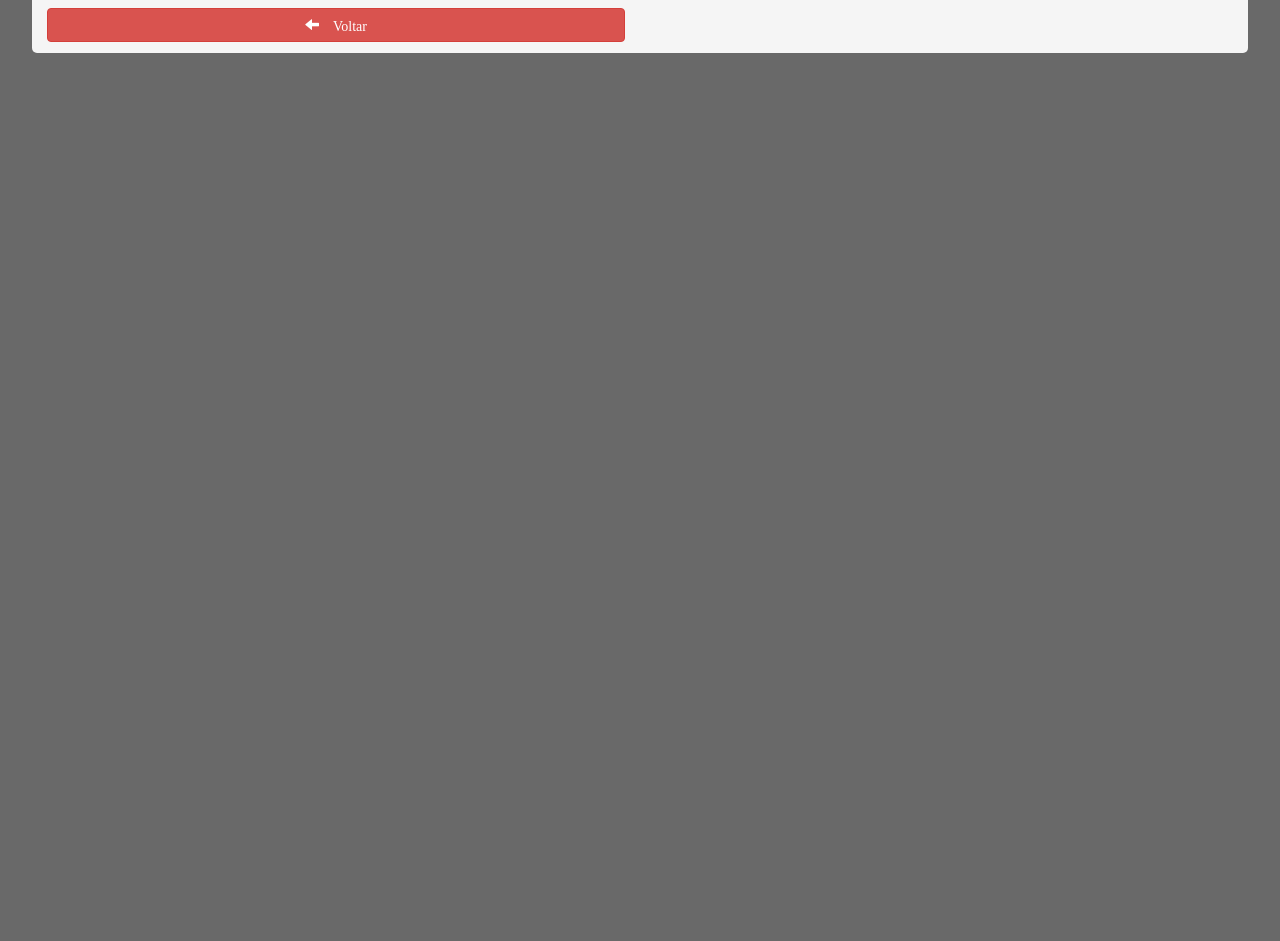
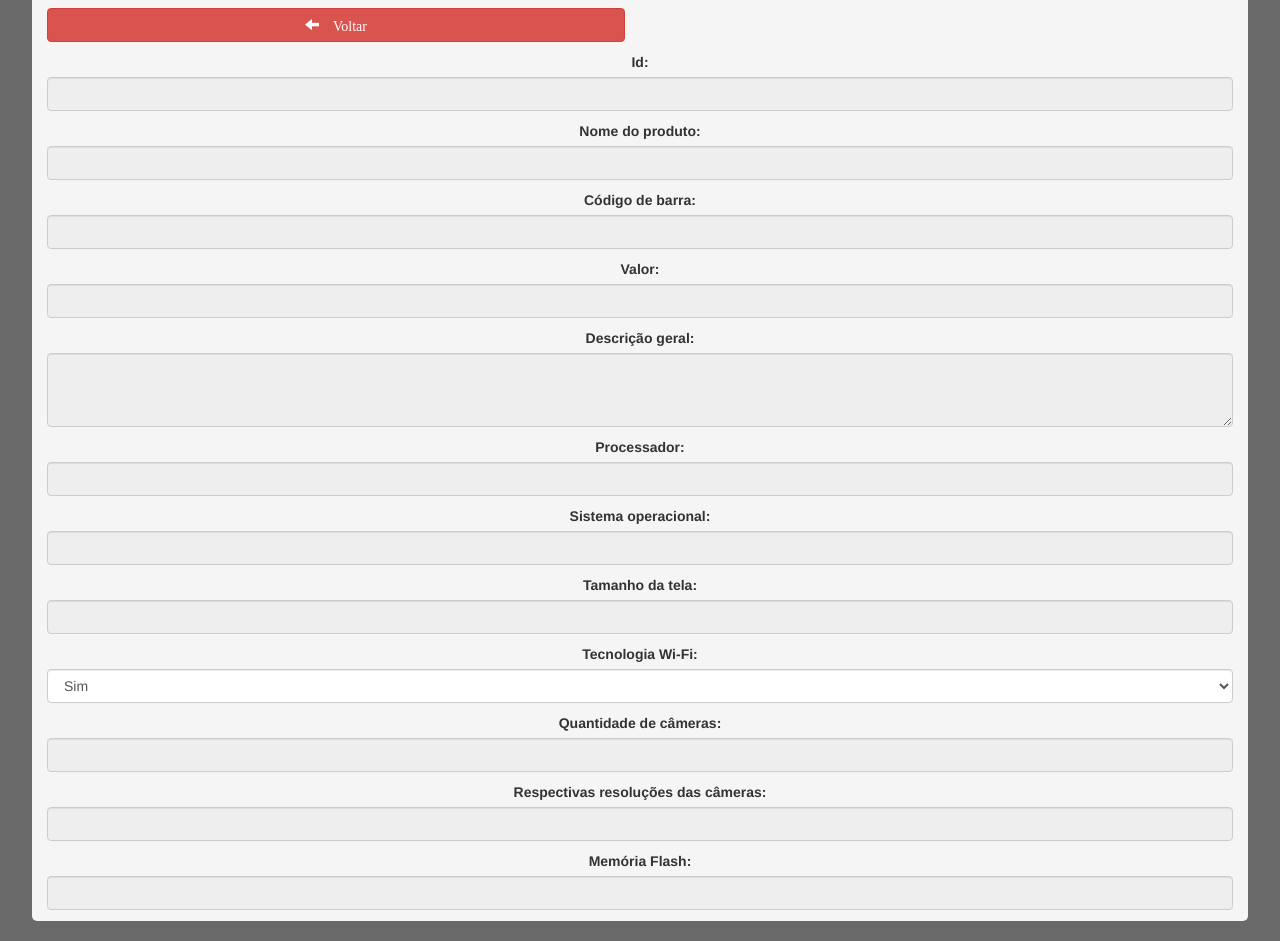
Before and after one commit to anderrf/PrjCodBarras2_app, a website: page www/pesquisar.html in a window 1280 px wide. Shown: the part 164-1105 px from the top of the page. Before the commit the page ends 800 px from the top, so only its background shows below. Drawn offline with Linux system fonts and the light colour scheme; no server answers.

Commit message:
inputs do pesquisar.html, tentativa de lista-um.php \(erro\)

```diff
--- a/www/components/comandos.js
+++ b/www/components/comandos.js
@@ -102,12 +102,14 @@ $(document).on("change","#pesquisa", function(){
    var codigoescolhido = $("option:selected", ("#pesquisa")).val();
     $.ajax({
         type:"get", //como enviar
-         url:"https://bdscanweb-luizgustavo417.c9users.io/webservice/lista-um.php",//para onde enviar
+        url:"https://bdscanweb-luizgustavo417.c9users.io/webservice/lista-um.php",//para onde enviar
+        data: "id="+codigoescolhido,
         dataType:"json",
           //se der certo
         success: function(data){
           $("#id").val(data.celular.id);
           $("#nome").val(data.celular.nome);
+          $("#cod").val(data.celular.codigo)
           $("#valor").val(data.celular.valor);
           $("#descricao").val(data.celular.descricao);
           $("#processador").val(data.celular.processador);
@@ -128,6 +130,7 @@ $(document).on("change","#pesquisa", function(){
 function habilita(){
   $("#id").prop("readonly",false);
   $("#nome").prop("readonly",false);
+  $("#cod").prop("readonly",false);
   $("#valor").prop("readonly",false);
   $("#descricao").prop("readonly",false);
   $("#processador").prop("readonly",false);
@@ -141,6 +144,7 @@ function habilita(){
 function desabilita(){
   $("#id").prop("readonly",true);
   $("#nome").prop("readonly",true);
+  $("#cod").prop("readonly",true);
   $("#valor").prop("readonly",true);
   $("#descricao").prop("readonly",true);
   $("#processador").prop("readonly",true);
--- a/www/pesquisar.html
+++ b/www/pesquisar.html
@@ -43,6 +43,94 @@
        </button>
      </div>
     </div>
+
+    <div class="row rind">
+      <div class="col-xs-12">
+        <label for="">Id:</label>
+        <input class="form-control" type="text" id="id">
+      </div>
+    </div>
+
+    <div class="row rind">
+        <div class="col-xs-12">
+          <label for="">Nome do produto:</label>
+          <input class="form-control" type="text" id="nome" name="nome">
+        </div>
+      </div>
+
+      <div class="row rind">
+        <div class="col-xs-12">
+          <label for="">Código de barra:</label>
+          <input class="form-control" type="text" id="cod" name="cod">
+        </div>
+      </div>
+
+      <div class="row rind">
+        <div class="col-xs-12">
+          <label for="">Valor:</label>
+          <input class="form-control" type="number" step="any" id="valor" name="valor">
+        </div>
+      </div>
+
+      <div class="row rind">
+        <div class="col-xs-12">
+          <label for="">Descrição geral:</label>
+          <textarea class="form-control" name="descricao" id="descricao" cols="" rows="3"></textarea>
+        </div>
+      </div>
+
+      <div class="row rind">
+        <div class="col-xs-12">
+          <label for="">Processador:</label>
+          <input class="form-control" type="text" id="processador" name="processador">
+        </div>
+      </div>
+
+      <div class="row rind">
+        <div class="col-xs-12">
+          <label for="">Sistema operacional:</label>
+          <input class="form-control" type="text" id="sistemaop" name="sistemaop">
+        </div>
+      </div>
+
+      <div class="row rind">
+        <div class="col-xs-12">
+          <label for="">Tamanho da tela:</label>
+          <input class="form-control" type="text" id="tamtela" name="tamtela">
+        </div>
+      </div>
+
+      <div class="row rind">
+        <div class="col-xs-12">
+          <label for="">Tecnologia Wi-Fi:</label>
+          <select class="form-control" name="tecwifi" id="tecwifi">
+            <option value="sim">Sim</option>
+            <option value="não">Não</option>
+          </select>
+        </div>
+      </div>
+
+      <div class="row rind">
+        <div class="col-xs-12">
+          <label for="">Quantidade de câmeras:</label>
+          <input class="form-control" type="number" id="qtcam" name="qtcam">
+        </div>
+      </div>
+
+      <div class="row rind">
+        <div class="col-xs-12">
+          <label for="">Respectivas resoluções das câmeras:</label>
+          <input class="form-control" type="text" id="rescam" name="rescam">
+        </div>
+      </div>
+
+      <div class="row rind">
+        <div class="col-xs-12">
+          <label for="">Memória Flash:</label>
+          <input class="form-control" type="text" id="memflash" name="memflash">
+        </div>
+      </div>
+
    </div>
 </body>
 </html>
```
